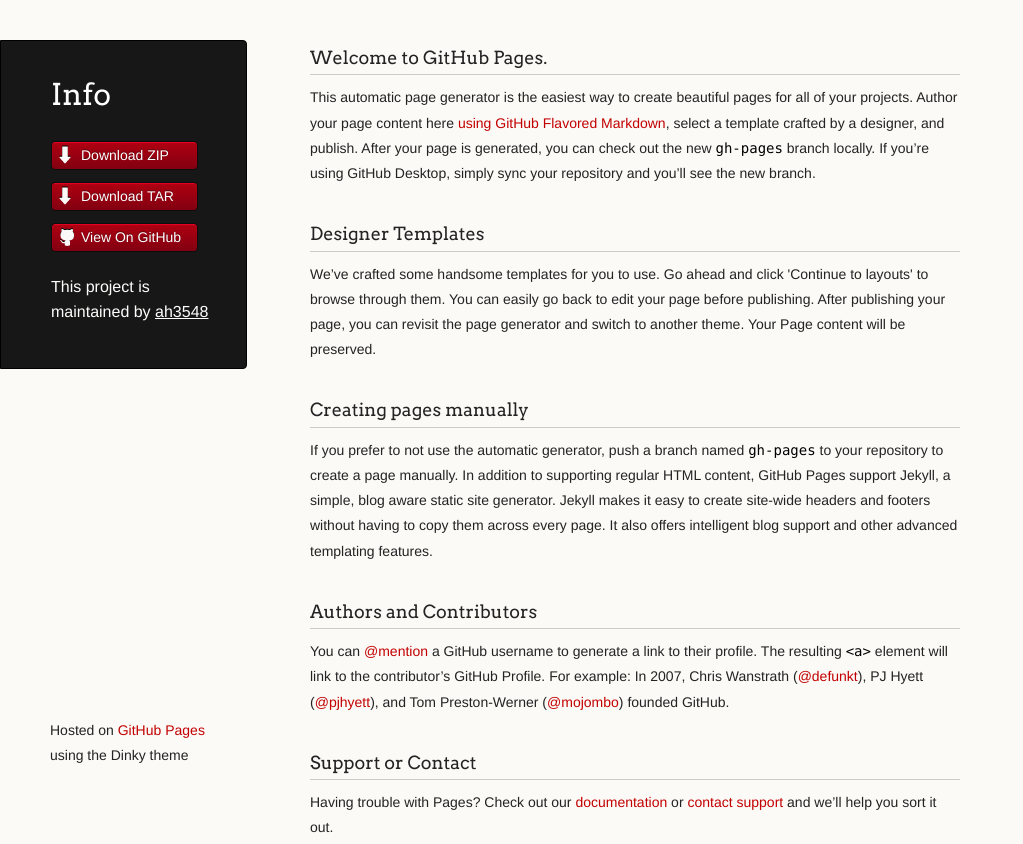
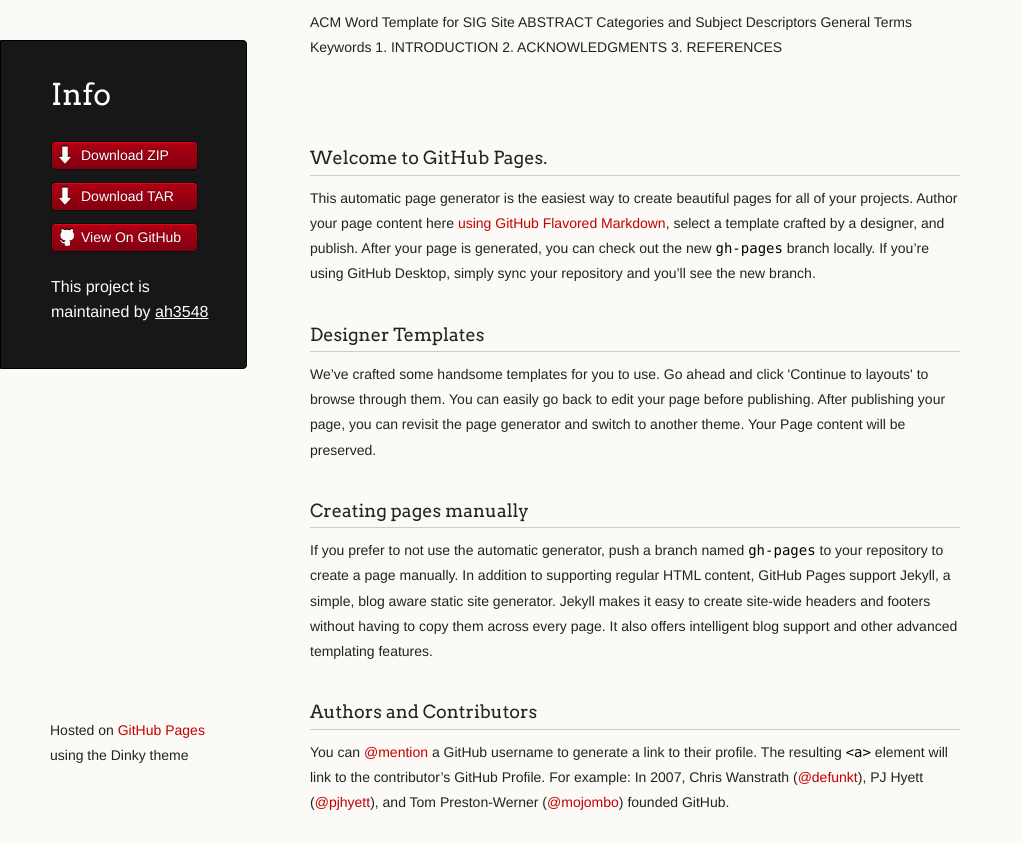
Before and after one commit to ah3548/info, a plain HTML site: page index.html in a window 1280 px wide. Shown: the top 844 px of the page, without its empty margins (0-1023 px from the left). Drawn offline with Linux system fonts and the light colour scheme.

Commit message:
Update index.html

```diff
--- a/index.html
+++ b/index.html
@@ -29,6 +29,20 @@
 
 
       </header>
+	    <section>
+		ACM Word Template for SIG Site
+		ABSTRACT
+
+		Categories and Subject Descriptors
+		General Terms
+		Keywords
+
+		1. INTRODUCTION
+
+		2. ACKNOWLEDGMENTS
+
+		3. REFERENCES
+	    </section>
       <section>
         <h3>
 <a id="welcome-to-github-pages" class="anchor" href="#welcome-to-github-pages" aria-hidden="true"><span class="octicon octicon-link"></span></a>Welcome to GitHub Pages.</h3>
```
